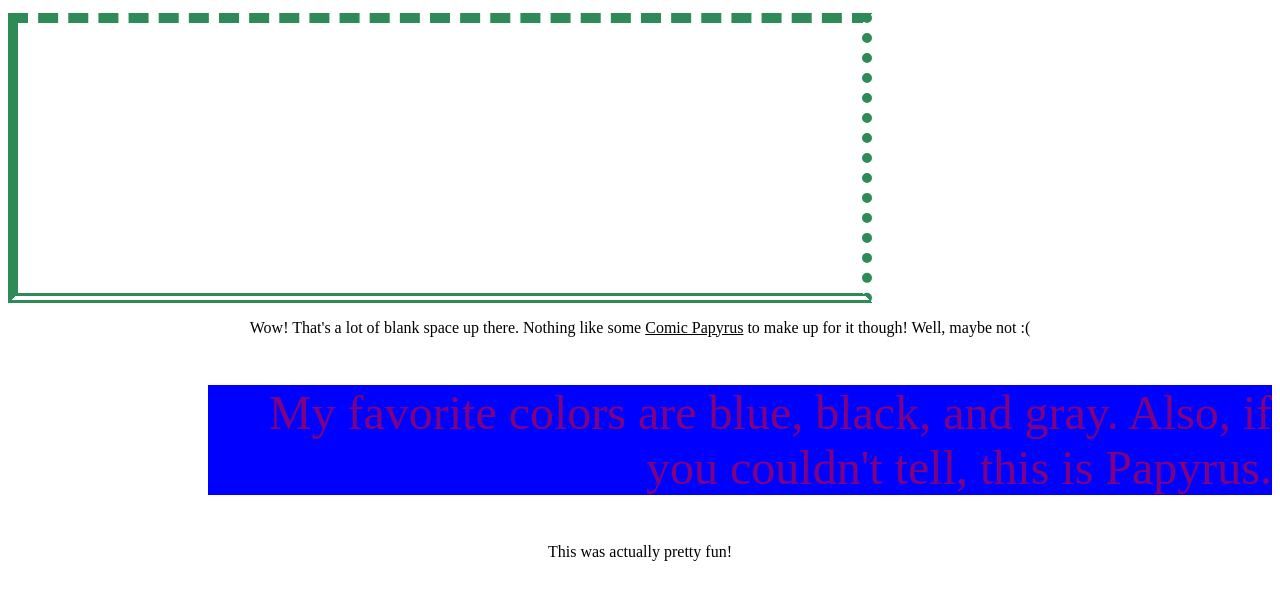
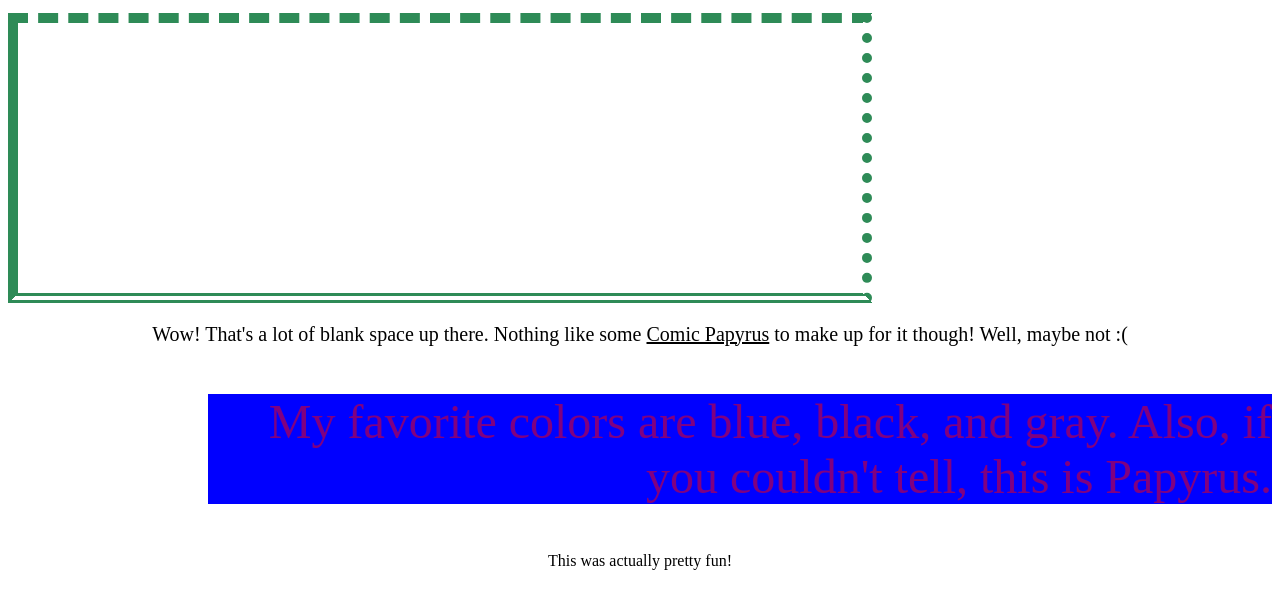
Before and after one commit to MCost02/ITIS-3135, a plain HTML site: page itis3135/stuff/b@D sIt3.htm in a window 1280 px wide. Shown: the part 608-1216 px from the top of the page. Drawn offline with Linux system fonts and the light colour scheme.

Commit message:
Updated CRAPPY page

```diff
--- a/itis3135/stuff/b@D sIt3.htm
+++ b/itis3135/stuff/b@D sIt3.htm
@@ -32,7 +32,7 @@
             </ul>
             <div class=border style="margin-right: 400px"><br><br><br><br><br><br><br><br><br><br><br><br><br><br><br>
             </div>
-            <p style="text-align: center; font-family:'comic papyrus';">Wow! That's a lot of blank space up there.
+            <p style="text-align: center; font-size: 1.25em; font-family:'comic papyrus';">Wow! That's a lot of blank space up there.
                 Nothing like some
                 <u>Comic Papyrus</u> to make up for it though! Well, maybe not :(
             </p>
```
